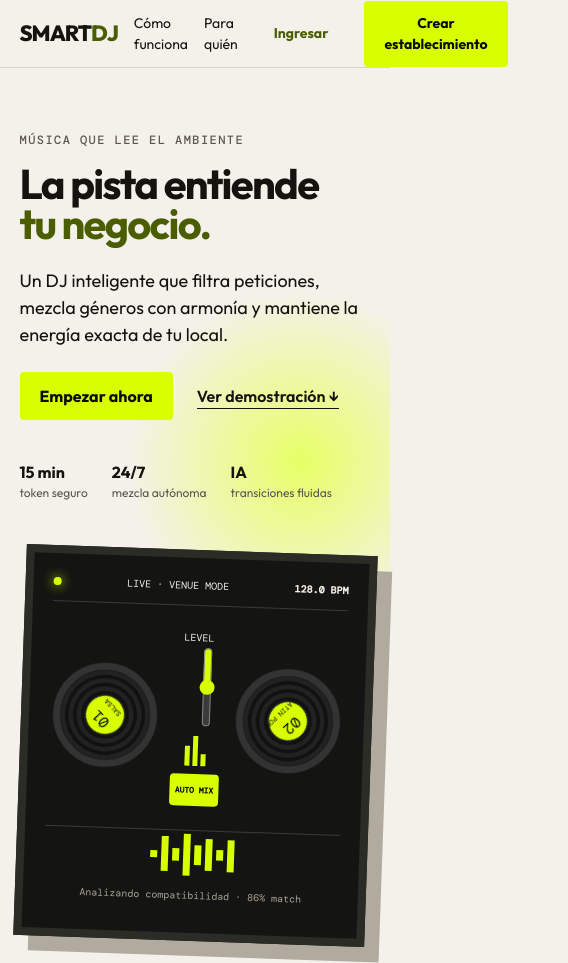
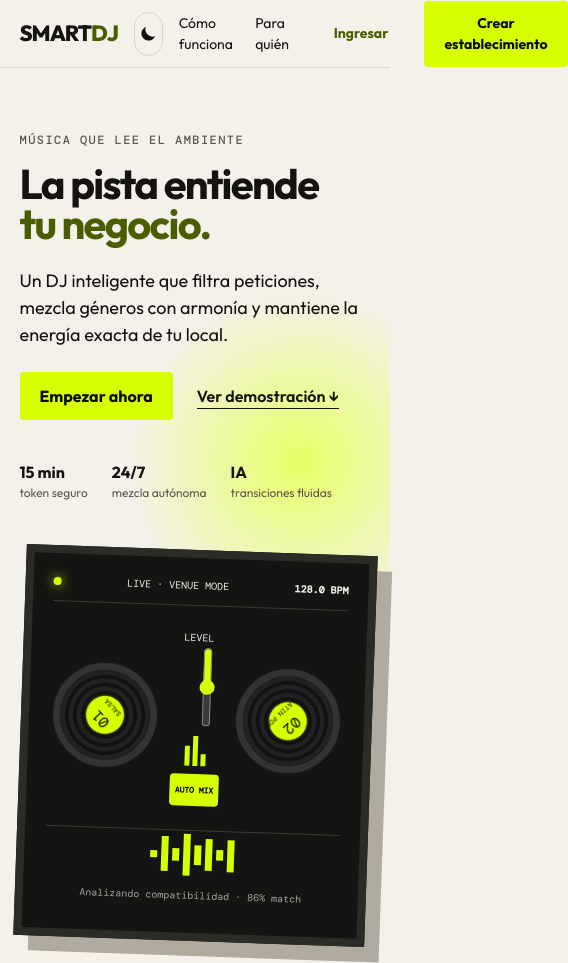
Before and after one commit to Pipemora1324/smartdj-frontend, a plain HTML site: page index.html in a window 390 px wide. Shown: the top 963 px of the page, 568 px wide, since content can reach past the window. Drawn offline with nearby package versions, Linux system fonts and the light colour scheme.

Commit message:
Agrego el boton para cambiar entre modo claro y oscuro

```diff
--- a/index.html
+++ b/index.html
@@ -1,6 +1,6 @@
-<!doctype html><html lang="es"><head><meta charset="utf-8"><meta name="viewport" content="width=device-width,initial-scale=1"><title>Smart DJ — La pista entiende tu negocio</title><link rel="stylesheet" href="styles.css"></head><body>
+<!doctype html><html lang="es"><head><meta charset="utf-8"><meta name="viewport" content="width=device-width,initial-scale=1"><meta name="color-scheme" content="light dark"><meta name="theme-color" content="#f4f1eb" media="(prefers-color-scheme: light)"><meta name="theme-color" content="#0e0e0c" media="(prefers-color-scheme: dark)"><script src="theme-init.js"></script><title>Smart DJ — La pista entiende tu negocio</title><link rel="stylesheet" href="styles.css"></head><body>
 <header><a class="brand" href="#inicio">SMART<span>DJ</span></a><nav><a href="#como-funciona">Cómo funciona</a><a href="#roles">Para quién</a><button class="ghost" id="openLogin">Ingresar</button><button id="openRegister">Crear establecimiento</button></nav></header>
 <main id="inicio"><section class="hero"><div><p class="eyebrow">MÚSICA QUE LEE EL AMBIENTE</p><h1>La pista entiende<br><em>tu negocio.</em></h1><p class="lede">Un DJ inteligente que filtra peticiones, mezcla géneros con armonía y mantiene la energía exacta de tu local.</p><div class="actions"><button id="heroStart">Empezar ahora</button><a href="#como-funciona">Ver demostración ↓</a></div><div class="metrics"><span><b>15 min</b>token seguro</span><span><b>24/7</b>mezcla autónoma</span><span><b>IA</b>transiciones fluidas</span></div></div><div class="deck" aria-label="Consola DJ interactiva"><div class="deck-head"><i></i><span>LIVE · VENUE MODE</span><b>128.0 BPM</b></div><div class="platters"><div class="platter" id="leftPlatter"><div>01<br><small>SALSA</small></div></div><div class="mixer"><label>LEVEL<input id="crossfade" type="range" min="0" max="100" value="50"></label><div class="eq"><i></i><i></i><i></i></div><button id="mixButton">AUTO MIX</button></div><div class="platter alt" id="rightPlatter"><div>02<br><small>LATIN POP</small></div></div></div><div class="wave"><span></span><span></span><span></span><span></span><span></span><span></span><span></span><span></span></div><p id="mixStatus">Analizando compatibilidad · 86% match</p></div></section>
 <section id="como-funciona" class="how"><p class="eyebrow">UN SET QUE SE ADAPTA</p><h2>Control sin romper el ritmo.</h2><div class="steps"><article><b>01</b><h3>Configura tu lugar</h3><p>Define si eres café, restaurante, salsa bar o discoteca. El motor ajusta la energía.</p></article><article><b>02</b><h3>Recibe peticiones</h3><p>Tus clientes piden canciones desde un enlace público, sin instalar nada.</p></article><article><b>03</b><h3>Deja mezclar a la IA</h3><p>Valida BPM, tonalidad y género. Si hace falta, crea un puente musical.</p></article></div></section>
 <section id="roles" class="roles"><div><p class="eyebrow">UN ECOSISTEMA, TRES VISTAS</p><h2>Todos escuchan.<br>Todos ganan.</h2></div><div class="role-grid"><article><span>◉</span><h3>Dueño</h3><p>Dashboard, ambiente y control del set.</p></article><article><span>♫</span><h3>Cliente</h3><p>Peticiones que cuidan la experiencia.</p></article><article><span>✦</span><h3>Administrador</h3><p>Operación clara y segura.</p></article></div></section></main><footer>SMART DJ PLATFORM · Hecho para venues que se sienten vivos.</footer>
-<dialog id="authDialog"><button class="close" id="closeDialog">×</button><div id="authContent"></div></dialog><script src="https://cdn.jsdelivr.net/npm/@supabase/supabase-js@2.117.2/dist/umd/supabase.js" integrity="sha384-Rj26LVGvoeRVR6+mwQmFfcR3QOBEwT+ZmuCWpuiqeTzJpCs0ER4ITAWGb4Hiy3Ok" crossorigin="anonymous"></script><script src="https://cdnjs.cloudflare.com/ajax/libs/qrcode-generator/1.4.4/qrcode.min.js" integrity="sha512-ZDSPMa/JM1D+7kdg2x3BsruQ6T/JpJo3jWDWkCZsP+5yVyp1KfESqLI+7RqB5k24F7p2cV7i2YHh/890y6P6Sw==" crossorigin="anonymous" referrerpolicy="no-referrer"></script><script src="config.js"></script><script src="app.js"></script><script src="console-core.js"></script><script src="dj-console.js"></script></body></html>
+<dialog id="authDialog"><button class="close" id="closeDialog">×</button><div id="authContent"></div></dialog><script src="https://cdn.jsdelivr.net/npm/@supabase/supabase-js@2.117.2/dist/umd/supabase.js" integrity="sha384-Rj26LVGvoeRVR6+mwQmFfcR3QOBEwT+ZmuCWpuiqeTzJpCs0ER4ITAWGb4Hiy3Ok" crossorigin="anonymous"></script><script src="https://cdnjs.cloudflare.com/ajax/libs/qrcode-generator/1.4.4/qrcode.min.js" integrity="sha512-ZDSPMa/JM1D+7kdg2x3BsruQ6T/JpJo3jWDWkCZsP+5yVyp1KfESqLI+7RqB5k24F7p2cV7i2YHh/890y6P6Sw==" crossorigin="anonymous" referrerpolicy="no-referrer"></script><script src="config.js"></script><script src="ui-core.js"></script><script src="app.js"></script><script src="ui.js"></script><script src="console-core.js"></script><script src="dj-console.js"></script></body></html>
--- a/styles.css
+++ b/styles.css
@@ -516,3 +516,14 @@ dialog::backdrop { background: var(--overlay); }
   *, *::before, *::after { animation-duration: 0.01ms !important; animation-iteration-count: 1 !important; transition-duration: 0.01ms !important; }
   .vinyl, .platter { animation: none; }
 }
+
+/* ==========================================================================
+   Botón de tema: sol en modo oscuro, luna en modo claro; el cambio gira el ícono (transform y opacidad).
+   ========================================================================== */
+.theme-toggle { position: relative; display: inline-grid; place-items: center; width: var(--tap); height: var(--tap); padding: 0; color: var(--text); background: transparent; border: 1px solid var(--border); border-radius: var(--radius-pill); overflow: hidden; }
+.theme-toggle:hover:not(:disabled) { background: var(--surface-2); }
+.theme-toggle .icon { position: absolute; width: 20px; height: 20px; fill: none; stroke: currentColor; stroke-width: 1.8; stroke-linecap: round; stroke-linejoin: round; transition: transform var(--dur-slow) var(--ease-out), opacity var(--dur) var(--ease); }
+.theme-toggle .icon-moon { fill: currentColor; stroke: none; }
+.theme-toggle[data-theme='light'] .icon-sun, .theme-toggle[data-theme='dark'] .icon-moon { opacity: 0; transform: rotate(-90deg) scale(0.5); }
+.theme-toggle[data-theme='light'] .icon-moon, .theme-toggle[data-theme='dark'] .icon-sun { opacity: 1; transform: rotate(0) scale(1); }
+::view-transition-old(root), ::view-transition-new(root) { animation-duration: var(--dur-slow); }
--- /dev/null
+++ b/ui.js
@@ -0,0 +1,63 @@
+// ---------- Componentes de la interfaz ----------
+// Tema claro/oscuro y, en los bloques siguientes, header con sesión, menú móvil, campos de contraseña y código.
+// Usa el() de app.js y la lógica pura de ui-core.js (window.SmartDJUI). Los textos externos van con textContent.
+const UI = window.SmartDJUI;
+const systemDarkQuery = window.matchMedia ? window.matchMedia('(prefers-color-scheme: dark)') : null;
+const reducedMotionQuery = window.matchMedia ? window.matchMedia('(prefers-reduced-motion: reduce)') : null;
+const prefersReducedMotion = () => Boolean(reducedMotionQuery?.matches);
+
+// localStorage puede no existir o lanzar un error (modo privado, cookies bloqueadas).
+function safeStorage() {
+  try { return window.localStorage; } catch { return null; }
+}
+
+// Íconos SVG construidos con createElementNS (sin innerHTML).
+const SVG_NS = 'http://www.w3.org/2000/svg';
+function svgIcon(className, shapes) {
+  const svg = document.createElementNS(SVG_NS, 'svg');
+  svg.setAttribute('viewBox', '0 0 24 24');
+  svg.setAttribute('aria-hidden', 'true');
+  svg.setAttribute('focusable', 'false');
+  svg.setAttribute('class', className);
+  for (const [tag, attrs] of shapes) {
+    const node = document.createElementNS(SVG_NS, tag);
+    for (const [key, value] of Object.entries(attrs)) node.setAttribute(key, value);
+    svg.append(node);
+  }
+  return svg;
+}
+const sunIcon = () => svgIcon('icon icon-sun', [['circle', { cx: '12', cy: '12', r: '4.5' }], ['path', { d: 'M12 2v2.5M12 19.5V22M4.2 4.2l1.8 1.8M18 18l1.8 1.8M2 12h2.5M19.5 12H22M4.2 19.8 6 18M18 6l1.8-1.8' }]]);
+const moonIcon = () => svgIcon('icon icon-moon', [['path', { d: 'M20.5 14.5A8.5 8.5 0 0 1 9.5 3.5a8.5 8.5 0 1 0 11 11Z' }]]);
+
+// ---------- Tema ----------
+function currentTheme() {
+  return UI.resolveTheme(document.documentElement.getAttribute('data-theme'), systemDarkQuery?.matches);
+}
+function paintThemeButton(button, theme) {
+  button.setAttribute('aria-label', UI.themeToggleLabel(theme));
+  button.dataset.theme = theme;
+}
+function syncThemeUi() {
+  const theme = currentTheme();
+  for (const button of document.querySelectorAll('.theme-toggle')) paintThemeButton(button, theme);
+  // Color de la barra del navegador en móvil según el tema efectivo.
+  for (const meta of document.querySelectorAll('meta[name="theme-color"]')) meta.setAttribute('content', theme === 'dark' ? '#0e0e0c' : '#f4f1eb');
+}
+function applyTheme(theme) {
+  const swap = () => { document.documentElement.setAttribute('data-theme', theme); syncThemeUi(); };
+  // Con View Transitions el cambio es un fundido (solo opacidad); sin soporte o con movimiento reducido, inmediato.
+  if (document.startViewTransition && !prefersReducedMotion()) document.startViewTransition(swap);
+  else swap();
+  UI.saveTheme(safeStorage(), theme);
+}
+function toggleTheme() { applyTheme(UI.oppositeTheme(currentTheme())); }
+function themeToggleButton(extraClass = '') {
+  const button = el('button', { type: 'button', class: `theme-toggle ${extraClass}`.trim() }, sunIcon(), moonIcon());
+  button.addEventListener('click', toggleTheme);
+  paintThemeButton(button, currentTheme());
+  return button;
+}
+// Si el usuario no eligió tema, la interfaz sigue los cambios del sistema.
+systemDarkQuery?.addEventListener?.('change', () => { if (!UI.readTheme(safeStorage())) syncThemeUi(); });
+
+document.querySelector('header nav')?.prepend(themeToggleButton());
```
Also changed, not shown: 1 other file.
